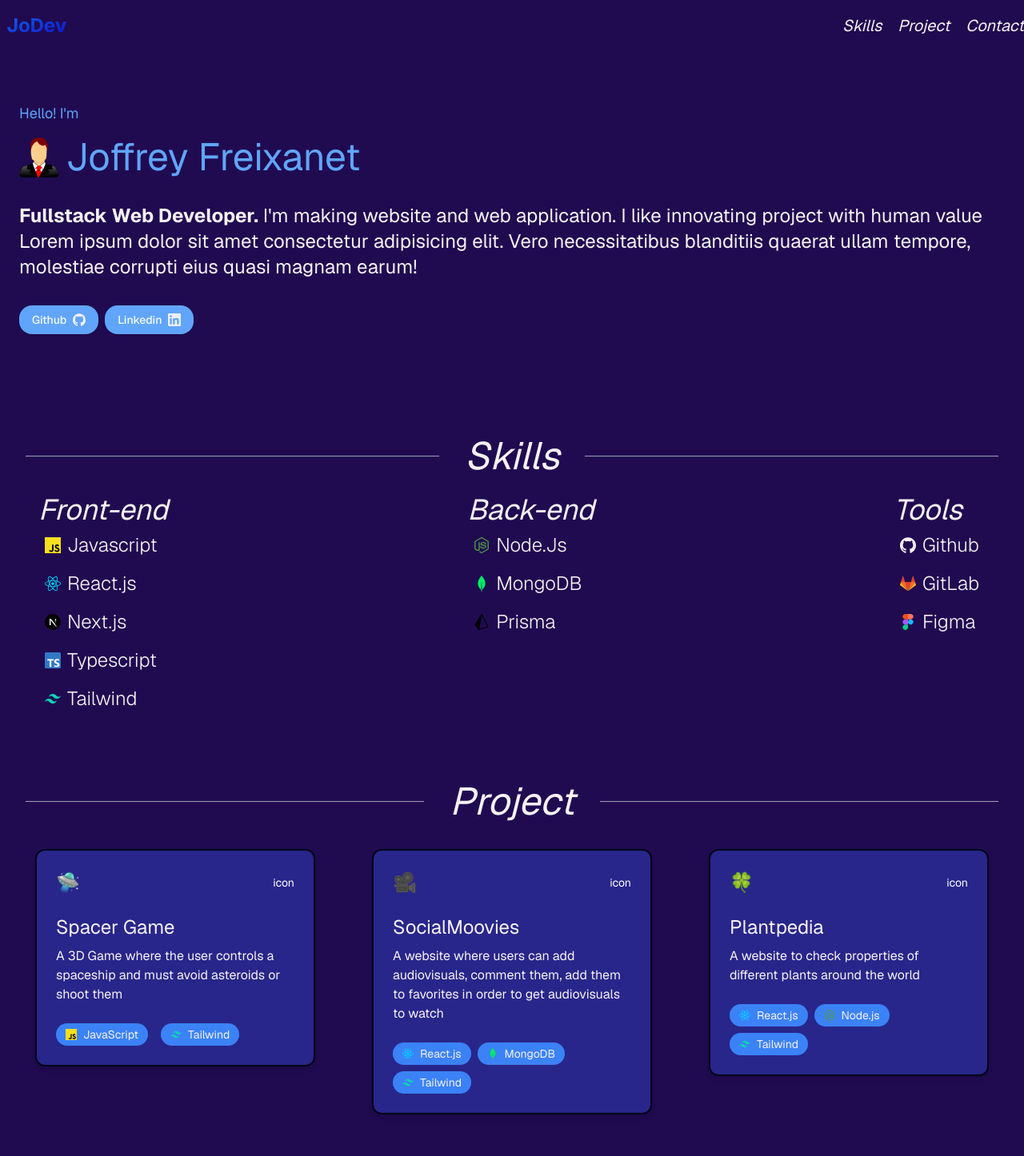
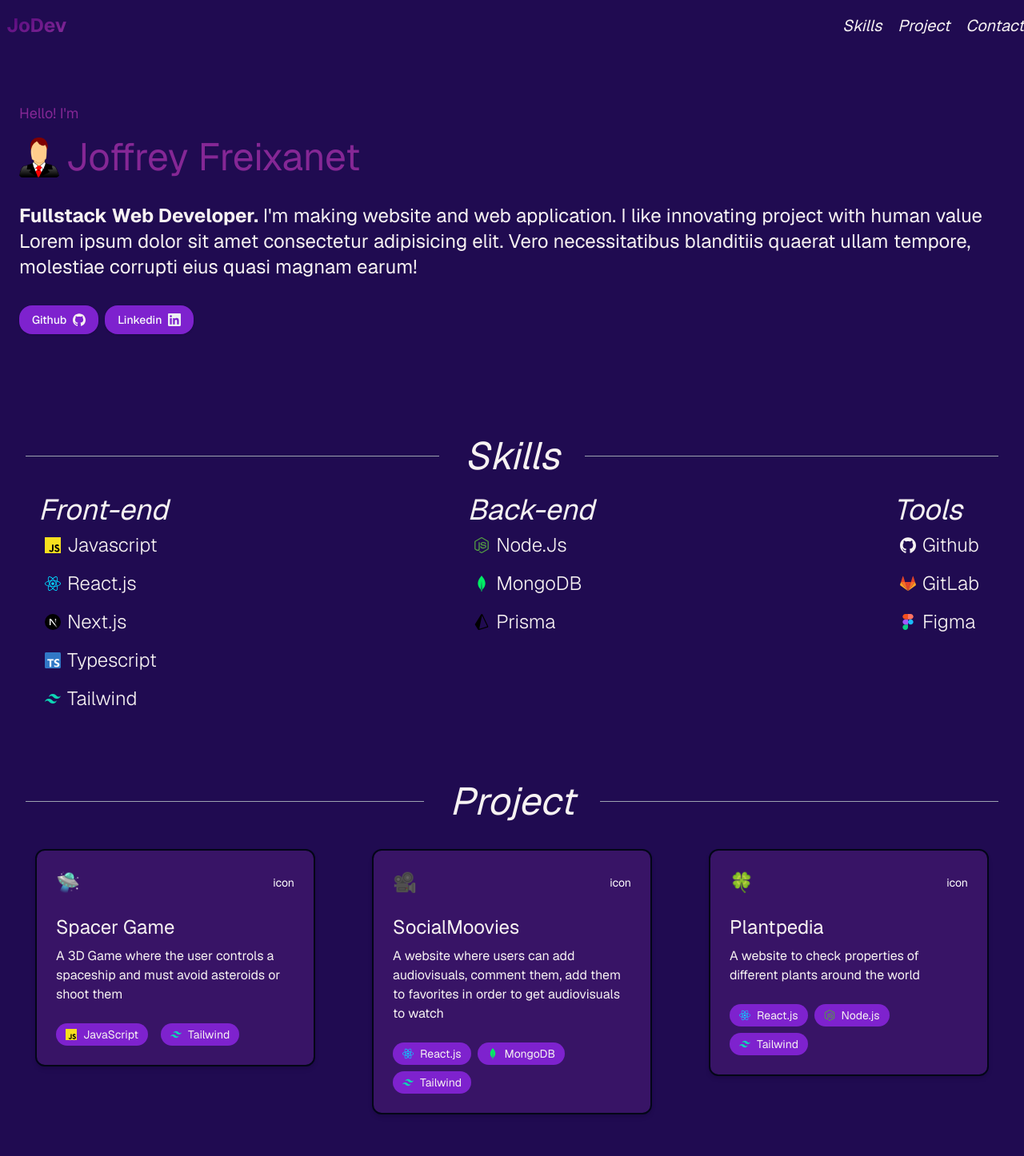
Before and after one commit to Joff317/Portfolio, a Next.js app: page / in a window 1280 px wide. Shown: the top 1446 px of the page at 80% size. Built offline with nearby package versions, Linux system fonts and the light colour scheme; a web font is replaced by a local one.

Commit message:
global design V1 done

```diff
--- a/components/Card/PlantPediaCard.tsx
+++ b/components/Card/PlantPediaCard.tsx
@@ -12,7 +12,7 @@
 
 export default function PlantPediaCard() {
   return (
-    <div className="w-[350px] max-sm:w-[250px] bg-bluecard border-slate-950 border-2 shadow-md rounded-xl h-full">
+    <div className="w-[350px] max-sm:w-[250px] bg-bluecard border-slate-950 border-2 shadow-md rounded-xl h-full transition-transform duration-300 transform hover:scale-105 hover:cursor-pointer">
       <CardHeader className="flex flex-row justify-between">
         <CardTitle className="text-2xl text-white">🍀</CardTitle>
         <CardDescription className="text-white">icon</CardDescription>
@@ -24,13 +24,13 @@
         </p>
       </CardContent>
       <CardFooter className="flex gap-2 text-sm flex-wrap">
-        <div className="flex items-center gap-2 border-none px-3 py-1 rounded-2xl bg-blue-500">
+        <div className="flex items-center gap-2 border-none px-3 py-1 rounded-2xl bg-purple-700">
           <ReactIcon size={14} /> React.js
         </div>
-        <div className="flex items-center gap-2 border-none px-3 py-1 rounded-2xl bg-blue-500">
+        <div className="flex items-center gap-2 border-none px-3 py-1 rounded-2xl bg-purple-700">
           <NodeIcon size={14} /> Node.js
         </div>
-        <div className="flex items-center gap-2 border-none px-3 py-1 rounded-2xl bg-blue-500">
+        <div className="flex items-center gap-2 border-none px-3 py-1 rounded-2xl bg-purple-700 ">
           <TailwindIcon size={14} /> Tailwind
         </div>
       </CardFooter>
--- a/components/Card/SocialMooviesCard.tsx
+++ b/components/Card/SocialMooviesCard.tsx
@@ -12,7 +12,7 @@
 
 export default function SocialMooviesCard() {
   return (
-    <div className="w-[350px] max-sm:w-[250px] bg-bluecard border-slate-950 border-2 shadow-md rounded-xl h-auto">
+    <div className="w-[350px] max-sm:w-[250px] bg-bluecard border-slate-950 border-2 shadow-md rounded-xl h-auto transition-transform duration-300 transform hover:scale-105 hover:cursor-pointer">
       <CardHeader className="flex flex-row justify-between">
         <CardTitle className="text-2xl text-white">🎥</CardTitle>
         <CardDescription className="text-white">icon</CardDescription>
@@ -25,13 +25,13 @@
         </p>
       </CardContent>
       <CardFooter className="flex gap-2 text-sm flex-wrap">
-        <div className="flex items-center gap-2 border-none px-3 py-1 rounded-2xl bg-blue-500">
+        <div className="flex items-center gap-2 border-none px-3 py-1 rounded-2xl bg-purple-700">
           <ReactIcon size={14} /> React.js
         </div>
-        <div className="flex items-center gap-2 border-none px-3 py-1 rounded-2xl bg-blue-500">
+        <div className="flex items-center gap-2 border-none px-3 py-1 rounded-2xl bg-purple-700">
           <MongoIcon size={14} /> MongoDB
         </div>
-        <div className="flex items-center gap-2 border-none px-3 py-1 rounded-2xl bg-blue-500">
+        <div className="flex items-center gap-2 border-none px-3 py-1 rounded-2xl bg-purple-700">
           <TailwindIcon size={14} /> Tailwind
         </div>
       </CardFooter>
--- a/components/Card/SpacerCard.tsx
+++ b/components/Card/SpacerCard.tsx
@@ -11,7 +11,7 @@
 
 export default function SpacerCard() {
   return (
-    <div className="w-[350px] max-sm:w-[250px] bg-bluecard border-slate-950 border-2 shadow-md rounded-xl h-full">
+    <div className="w-[350px] max-sm:w-[250px] bg-bluecard border-slate-950 border-2 shadow-md rounded-xl h-full transition-transform duration-300 transform hover:scale-105 hover:cursor-pointer">
       <CardHeader className="flex flex-row justify-between">
         <CardTitle className="text-2xl text-white">🛸</CardTitle>
         <CardDescription className="text-white">icon</CardDescription>
@@ -24,10 +24,10 @@
         </p>
       </CardContent>
       <CardFooter className="flex gap-4 text-sm flex-wrap">
-        <div className="flex items-center gap-2 border-none px-3 py-1 rounded-2xl bg-blue-500">
+        <div className="flex items-center gap-2 border-none px-3 py-1 rounded-2xl bg-purple-700">
           <JavaScriptIcon size={14} /> JavaScript
         </div>
-        <div className="flex items-center gap-2 border-none px-3 py-1 rounded-2xl bg-blue-500">
+        <div className="flex items-center gap-2 border-none px-3 py-1 rounded-2xl bg-purple-700">
           <TailwindIcon size={14} /> Tailwind
         </div>
       </CardFooter>
--- a/components/Header.tsx
+++ b/components/Header.tsx
@@ -15,7 +15,7 @@
               className="text-2xl font-bold"
               style={{
                 backgroundImage:
-                  "linear-gradient(to bottom right, #1164ea, #1111ce)",
+                  "linear-gradient(to bottom right, #510579, #882d9b)",
                 WebkitBackgroundClip: "text",
                 backgroundClip: "text",
                 color: "transparent",
--- a/components/HeroSection.tsx
+++ b/components/HeroSection.tsx
@@ -12,14 +12,14 @@
   return (
     <div className="flex flex-col gap-6 mx-auto px-2 py-4 max-sm:px-0">
       <div className="flex flex-col gap-2">
-        <p className="text-lg text-blue-400">Hello! I'm</p>
+        <p className="text-lg text-text">Hello! I'm</p>
         <div className="flex flex-row gap-2 my-2">
           <Image
             src={businessman}
             alt="Businessman"
             className="w-[50px] h-[50px] max-md:w-[40px] max-md:h-[40px]"
           />
-          <p className="text-5xl max-md:text-4xl text-blue-400">
+          <p className="text-5xl max-md:text-4xl text-text">
             Joffrey Freixanet
           </p>
         </div>
@@ -34,13 +34,13 @@
       </p>
       <div className="mt-2 flex flex-row gap-2">
         <Link href="https://github.com/Joff317">
-          <Button className="gap-2 bg-blue-400 rounded-2xl hover:bg-blue-300">
+          <Button className="gap-2 bg-purple-700 rounded-2xl hover:bg-blue-300">
             Github
             <GithubIcon size={16} className="text-foreground" />
           </Button>
         </Link>
         <Link href="https://www.linkedin.com/in/joffrey-freixanet-tissinier-817b09151/">
-          <Button className="gap-2 bg-blue-400 rounded-2xl hover:bg-blue-300">
+          <Button className="gap-2 bg-purple-700 rounded-2xl hover:bg-blue-300">
             Linkedin
             <LinkedinIcon size={16} className="text-foreground" />
           </Button>
--- a/components/icons/Send.tsx
+++ b/components/icons/Send.tsx
@@ -11,9 +11,9 @@
       viewBox="0 0 24 24"
       fill="none"
       stroke="currentColor"
-      stroke-width="2"
-      stroke-linecap="round"
-      stroke-linejoin="round"
+      strokeWidth="2"
+      strokeLinecap="round"
+      strokeLinejoin="round"
     >
       <path d="m3 3 3 9-3 9 19-9Z" />
       <path d="M6 12h16" />
--- a/tailwind.config.ts
+++ b/tailwind.config.ts
@@ -56,7 +56,8 @@
           DEFAULT: "hsl(var(--card))",
           foreground: "hsl(var(--card-foreground))",
         },
-        bluecard: "#28268A",
+        bluecard: "#381466",
+        text: "#852795"
       },
       borderRadius: {
         lg: "var(--radius)",
```
